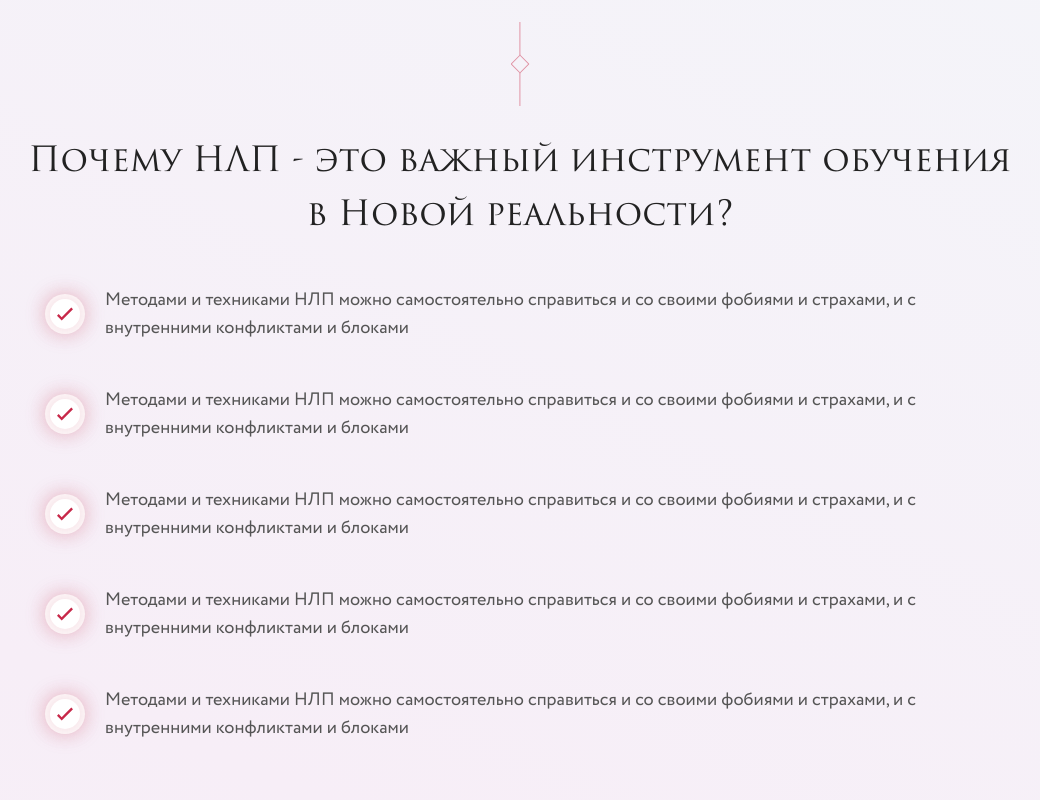
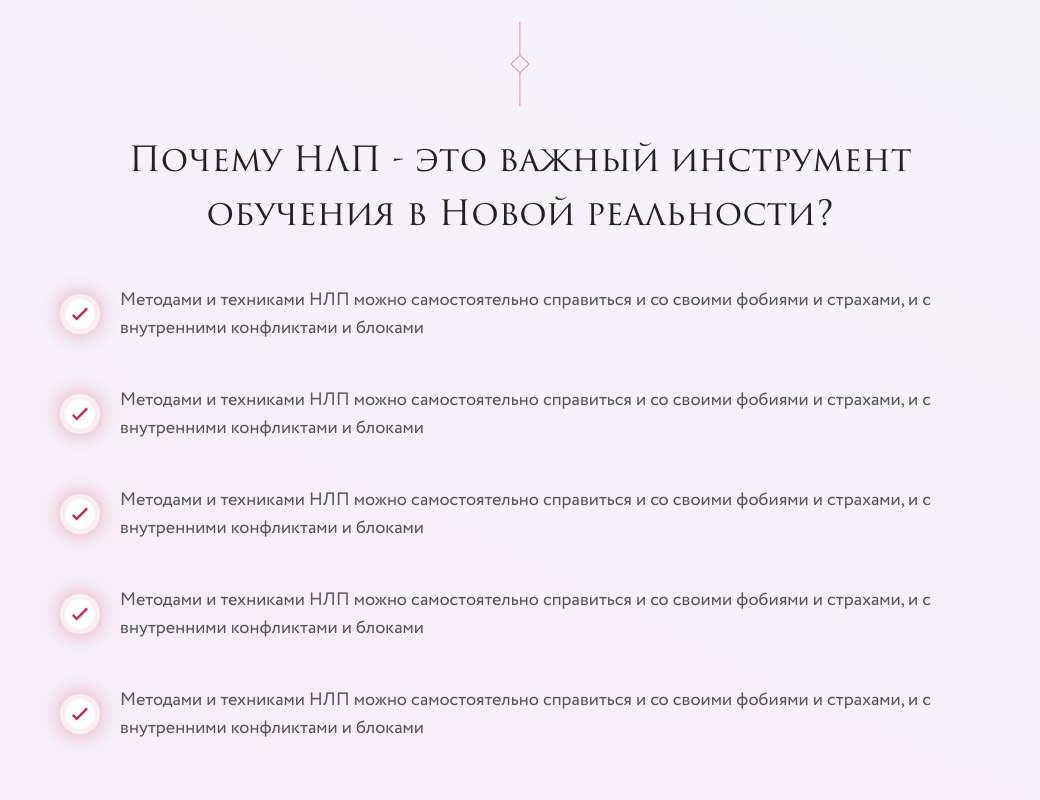
Before and after one commit to Dierkalalala/instasamka, a website: page #src/meeting-one-big.html in a window 1280 px wide. Shown: the part 2080-2880 px from the top of the page, without its empty margins (120-1160 px from the left). Drawn offline with nearby package versions, Linux system fonts and the light colour scheme; files that its build step writes are made by us from their sources; files whose address does not match are found by name; a web font is replaced by a local one.

Commit message:
meeting big page is fixed

```diff
--- a/#src/meeting-one-big.html
+++ b/#src/meeting-one-big.html
@@ -98,6 +98,7 @@
         </div>
     </section>
     <section class="section meeting-one-text-wrapper">
+        <div class="container">
             <h2 class="inner-title">
                 Почему НЛП - это важный инструмент обучения
                 в Новой реальности?
@@ -105,30 +106,36 @@
             <ul class="custom-ul">
                 <li>
                     <img src="img/bm.svg" alt="">
-                Методами и техниками НЛП можно самостоятельно справиться и со своими фобиями и страхами, и с внутренними
+                    Методами и техниками НЛП можно самостоятельно справиться и со своими фобиями и страхами, и с
+                    внутренними
                     конфликтами и блоками
                 </li>
                 <li>
                     <img src="img/bm.svg" alt="">
-                Методами и техниками НЛП можно самостоятельно справиться и со своими фобиями и страхами, и с внутренними
+                    Методами и техниками НЛП можно самостоятельно справиться и со своими фобиями и страхами, и с
+                    внутренними
                     конфликтами и блоками
                 </li>
                 <li>
                     <img src="img/bm.svg" alt="">
-                Методами и техниками НЛП можно самостоятельно справиться и со своими фобиями и страхами, и с внутренними
+                    Методами и техниками НЛП можно самостоятельно справиться и со своими фобиями и страхами, и с
+                    внутренними
                     конфликтами и блоками
                 </li>
                 <li>
                     <img src="img/bm.svg" alt="">
-                Методами и техниками НЛП можно самостоятельно справиться и со своими фобиями и страхами, и с внутренними
+                    Методами и техниками НЛП можно самостоятельно справиться и со своими фобиями и страхами, и с
+                    внутренними
                     конфликтами и блоками
                 </li>
                 <li>
                     <img src="img/bm.svg" alt="">
-                Методами и техниками НЛП можно самостоятельно справиться и со своими фобиями и страхами, и с внутренними
+                    Методами и техниками НЛП можно самостоятельно справиться и со своими фобиями и страхами, и с
+                    внутренними
                     конфликтами и блоками
                 </li>
             </ul>
+        </div>
     </section>
     <section class="section meeting-big-section">
         <div class="small-container container">
```
Lines whose indentation alone changed are shown as unchanged.
